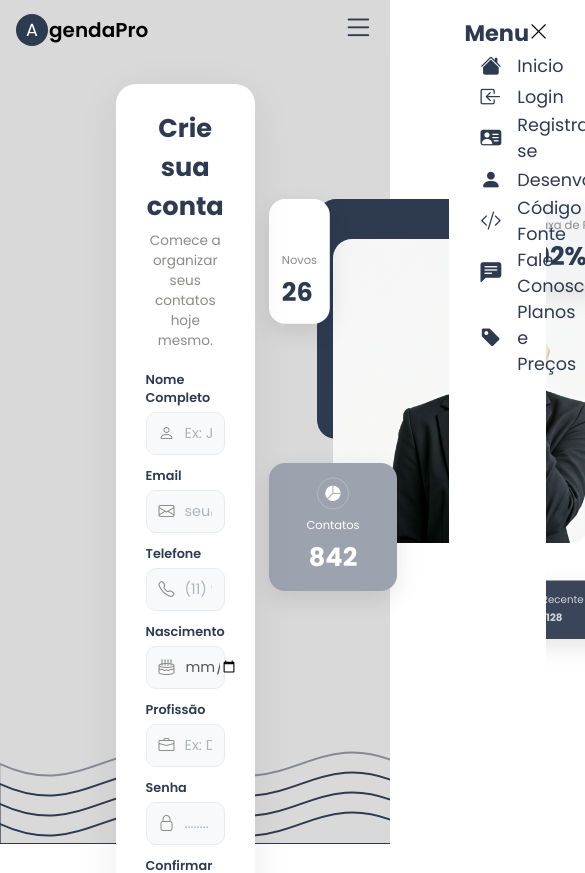
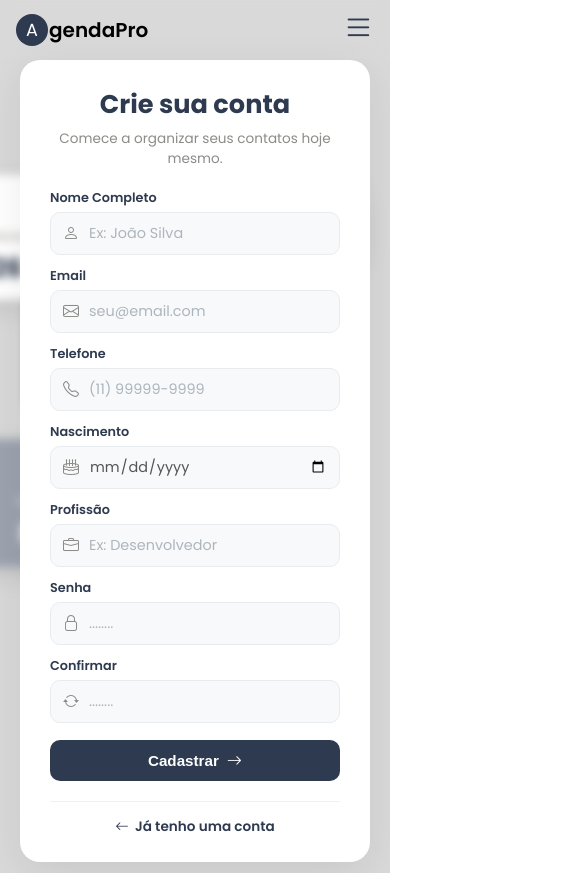
Before and after one commit to Thearckay/Projeto-Contatos-frontend-React, a React (Vite) app: page /register in a window 390 px wide. Shown: the top 873 px of the page, 585 px wide, since content can reach past the window. Built offline with nearby package versions, Linux system fonts and the light colour scheme.

Commit message:
Adicionando responsividade à tela de registro

```diff
--- a/src/components/loginComponent/LoginComponent.css
+++ b/src/components/loginComponent/LoginComponent.css
@@ -12,7 +12,7 @@
 
 .loginComponentCloseButton{
   position: absolute;
-  right: 1.5em;
+  right: 1.5rem;
   background-color: transparent;
   border: none;
   font-size: 1em;
@@ -133,3 +133,11 @@
   text-decoration: none;
   font-weight: 700;
 }
+
+@media (max-width: 454px){
+  .loginComponentCloseButton{
+    /* background-color: red; */
+    top: 0.7rem;
+    right: 0.7rem;
+  }
+}
--- a/src/components/registerComponent/RegisterComponent.css
+++ b/src/components/registerComponent/RegisterComponent.css
@@ -1,6 +1,6 @@
 .registerComponentCard {
   background-color: white;
-  padding: 25px 30px; /* Reduzi bastante o padding vertical */
+  padding: 25px 30px;
   border-radius: 20px;
   width: 100%;
   max-width: 480px;
@@ -11,10 +11,9 @@
   font-family: var(--fontDefault);
 }
 
-/* --- Cabeçalho --- */
 .registerComponentHeader h2 {
   color: var(--txtMain);
-  font-size: 1.6rem; /* Fonte um pouco menor */
+  font-size: 1.6rem;
   margin-bottom: 5px;
   font-weight: 700;
 }
@@ -22,22 +21,21 @@
 .registerComponentHeader p {
   color: var(--grayDark);
   font-size: 0.85rem;
-  margin-bottom: 20px; /* Menos espaço antes do form */
+  margin-bottom: 20px;
 }
 
-/* --- Organização dos Inputs --- */
 .registerComponentForm {
   text-align: left;
 }
 
 .registerComponentInputGroup {
-  margin-bottom: 12px; /* Reduzi o espaço entre um campo e outro */
+  margin-bottom: 12px;
   width: 100%;
 }
 
 .registerComponentRow {
   display: flex;
-  gap: 12px; /* Menos espaço entre inputs lado a lado */
+  gap: 12px;
 }
 
 @media (max-width: 500px) {
@@ -47,13 +45,12 @@
   }
 }
 
-/* --- Estilo dos Campos --- */
 .registerComponentLabel {
   display: block;
-  font-size: 0.8rem; /* Label mais delicada */
+  font-size: 0.8rem;
   font-weight: 600;
   color: var(--txtMain);
-  margin-bottom: 5px; /* Mais grudadinho no input */
+  margin-bottom: 5px;
 }
 
 .registerComponentInputWrapper {
@@ -61,8 +58,8 @@
   align-items: center;
   background-color: #F8F9FA;
   border: 1px solid #E9ECEF;
-  border-radius: 10px; /* Borda levemente menos arredondada pra combinar com o tamanho menor */
-  padding: 8px 12px; /* Aqui é o segredo da altura do input (ficou mais fino) */
+  border-radius: 10px;
+  padding: 8px 12px;
   transition: border 0.3s;
 }
 
@@ -90,10 +87,9 @@
   color: #adb5bd;
 }
 
-/* --- Botão --- */
 .registerComponentBtn {
   width: 100%;
-  padding: 12px; /* Botão um pouco mais fino */
+  padding: 12px;
   background-color: var(--logoColor);
   color: white;
   border: none;
@@ -113,9 +109,8 @@
   opacity: 0.9;
 }
 
-/* --- Rodapé --- */
 .registerComponentFooter {
-  margin-top: 20px; /* Menos espaço pro rodapé */
+  margin-top: 20px;
   font-size: 0.85rem;
   border-top: 1px solid #F0F0F0;
   padding-top: 15px;
@@ -135,3 +130,9 @@
 .registerComponentLink:hover {
   color: var(--logoColor);
 }
+
+@media(max-width: 500px){
+  .registerComponenteCard{
+    width: 80%;
+  }
+}
--- a/src/pages/login/Login.css
+++ b/src/pages/login/Login.css
@@ -1,6 +1,6 @@
 .loginBackground{
     background-color: var(--mainBackgroundColor);
-    height: 100vh;
+    height: 100dvh;
     font-family: var(--fontDefault);
     overflow-x: hidden;
     position: relative;
@@ -36,7 +36,7 @@
 .loginBlurSection {
     filter: blur(15px);
     width: 100%;
-    height: 100vh;
+    /* height: 100vh; */
     pointer-events: none;
 }
 
@@ -52,3 +52,20 @@
     justify-content: center;
     z-index: 200;
 }
+
+@media (max-width: 454px ) {
+    .loginBackground{
+        overflow-y: hidden;
+    }
+    .loginHeader{
+        /* background-color: red; */
+    }
+
+    .loginHeaderDivButton{
+        display: none;
+    }
+
+    div.loginComponentCard{
+        width: 90%;
+    }
+}
--- a/src/pages/register/Register.css
+++ b/src/pages/register/Register.css
@@ -3,6 +3,9 @@
     height: 100vh;
     width: 100%;
     position: relative;
+    overflow-y: hidden;
+    overflow-x: hidden;
+
 }
 
 .registerMainSection{
@@ -10,6 +13,7 @@
     height: 100%;
     width: 100%;
     padding: 4em 0 0 5em;
+    transition: all .3s ease;
     display: grid;
     grid-template-columns: 50% 50%;
 }
@@ -25,3 +29,43 @@
     /* background-color: red; */
     padding-top: 5em;
 }
+@media (max-width: 731px){
+   div.registerMainSection{
+        padding: 0;
+   }
+}
+
+@media (max-width: 1152px){
+
+    .registerBackground{
+        min-height: 130dvh;
+    }
+
+    .registerHeaderDiv{
+        position: inherit;
+        z-index: 10;
+    }
+
+    div.resgisterComponentDiv{
+        z-index: 9;
+        padding: 0;
+        position: absolute;
+        display: flex;
+    }
+
+    section.registerMainSection{
+        /* background-color: red; */
+        display: flex;
+        justify-content: center;
+        padding: 2.5rem;
+        transition: all .3s ease;
+        /* flex-wrap: wrap; */
+    }
+
+    div.resgisterHeroDiv{
+        /* display: none; */
+        position: relative;
+        z-index: 4;
+        filter: blur(5px);
+    }
+}
--- a/src/pages/register/Register.jsx
+++ b/src/pages/register/Register.jsx
@@ -31,7 +31,9 @@ const Register = () => {
 
   return (
     <div className='registerBackground'>
-      <Header handleMenu={handleMenu} />
+      <div className='registerHeaderDiv'>
+        <Header handleMenu={handleMenu} />
+      </div>
       <HeaderSideMenu handleMenu={handleMenu} isMenu={isMenu} />
       <section className='registerMainSection'>
         <div className='resgisterComponentDiv'>
```
